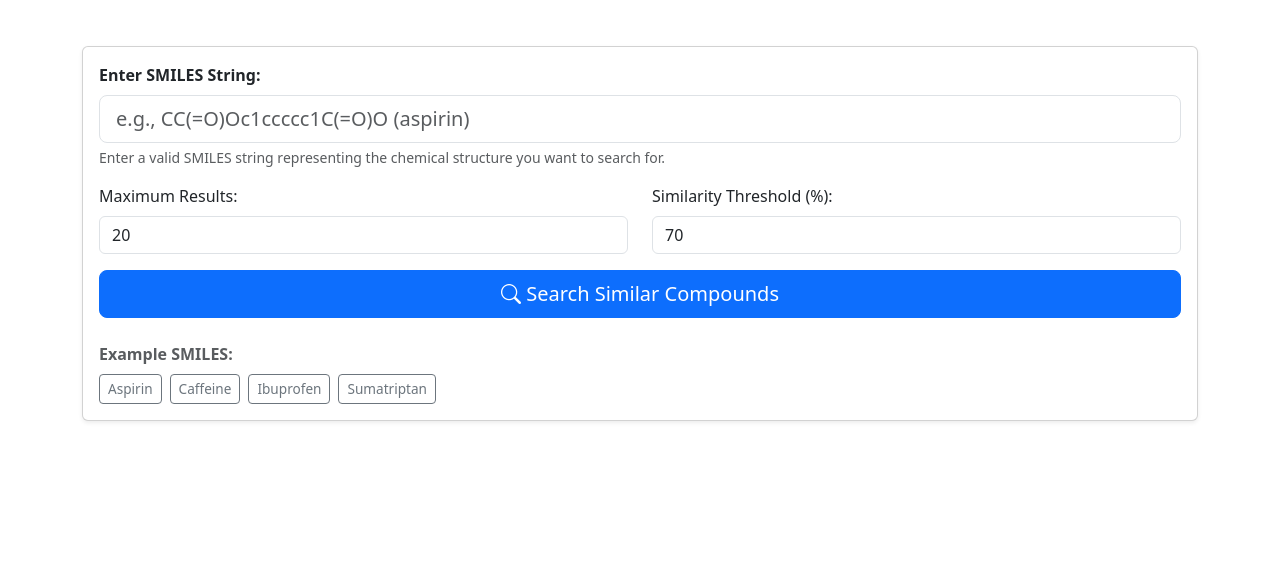
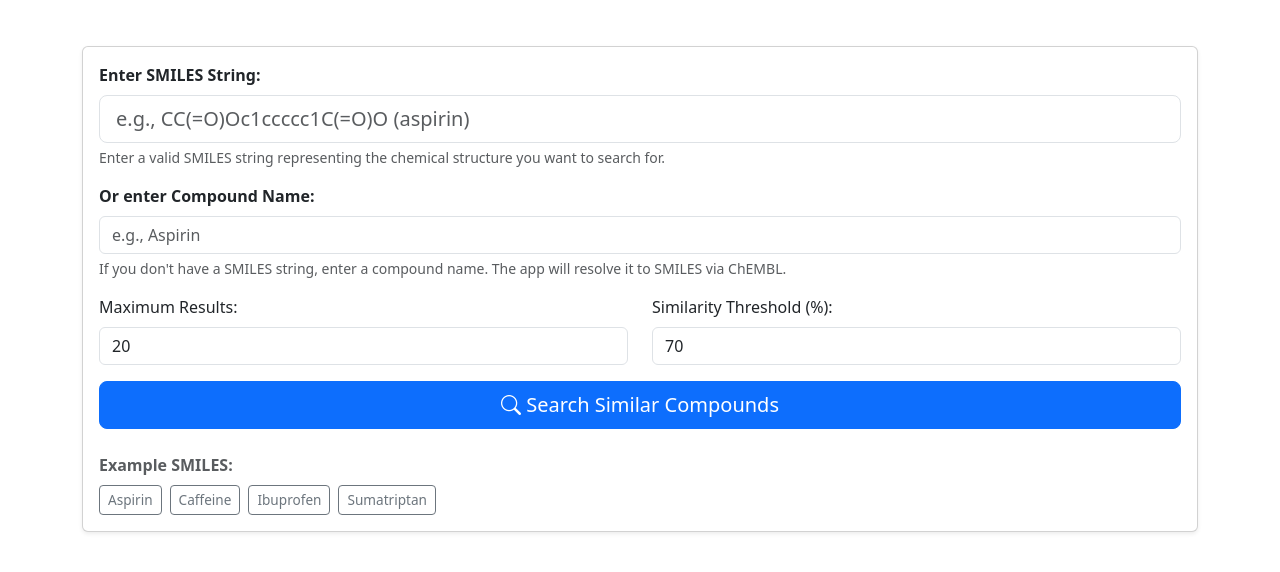
Before and after one commit to qrran/Schrodinger_Hackathon_2026, a Flask app: page / in a window 1280 px wide. Shown: the part 146-718 px from the top of the page. Run offline with Flask 3, Linux system fonts and the light colour scheme.

Commit message:
add new search bar for user to search by compound name

```diff
--- a/app.py
+++ b/app.py
@@ -1,5 +1,9 @@
 from flask import Flask, render_template, request, jsonify
-from chemistry import search_similar_compounds_chembl, validate_smiles
+from chemistry import (
+    search_similar_compounds_chembl,
+    validate_smiles,
+    get_smiles_from_name,
+)
 
 app = Flask(__name__)
 
@@ -38,12 +42,42 @@ def search_similar():
     try:
         data = request.get_json()
 
-        if not data or 'smiles' not in data:
-            return jsonify({"error": "Missing 'smiles' parameter"}), 400
+        if not data:
+            return jsonify({"error": "Missing request body"}), 400
 
-        query_smiles = data['smiles'].strip()
-        limit = data.get('limit', 20)
-        threshold = data.get('threshold', 70)
+        # Allow searching by SMILES or by compound name
+        query_smiles = None
+        query_name = None
+
+        smiles_in = data.get("smiles", "")
+        name_in = data.get("compound_name", "")
+
+        limit = data.get("limit", 20)
+        threshold = data.get("threshold", 70)
+
+        if smiles_in and smiles_in.strip():
+            query_smiles = smiles_in.strip()
+        elif name_in and name_in.strip():
+            query_name = name_in.strip()
+            # Resolve name to SMILES via ChEMBL
+            resolved = get_smiles_from_name(query_name)
+            if not resolved:
+                return (
+                    jsonify(
+                        {
+                            "error": "Invalid compound name. Please input a valid compound name."
+                        }
+                    ),
+                    400,
+                )
+            query_smiles = resolved
+        else:
+            return (
+                jsonify(
+                    {"error": "Please provide a SMILES string or a compound name."}
+                ),
+                400,
+            )
 
         # Validate SMILES
         if not validate_smiles(query_smiles):
@@ -51,20 +85,19 @@ def search_similar():
 
         # Search for similar compounds
         results = search_similar_compounds_chembl(
-            query_smiles,
-            similarity_threshold=threshold,
-            limit=limit
+            query_smiles, similarity_threshold=threshold, limit=limit
         )
 
         # Check for errors
-        if isinstance(results, dict) and 'error' in results:
+        if isinstance(results, dict) and "error" in results:
             return jsonify(results), 500
 
-        return jsonify({
-            "query_smiles": query_smiles,
-            "count": len(results),
-            "results": results
-        })
+        resp = {"query_smiles": query_smiles, "count": len(results), "results": results}
+
+        if query_name:
+            resp["query_name"] = query_name
+
+        return jsonify(resp)
 
     except Exception as e:
         return jsonify({"error": f"Server error: {str(e)}"}), 500
--- a/templates/my-template.html
+++ b/templates/my-template.html
@@ -1,8 +1,6 @@
 {% extends "base.html" %}
 
-{% block title %}
-Chemical Similarity Search - Stack the Future 2026
-{% endblock %}
+{% block title %}Chemical Similarity Search - Stack the Future 2026{% endblock %}
 
 {% block content %}
   <div class="my-5">
@@ -18,43 +16,43 @@ Chemical Similarity Search - Stack the Future 2026
       <div class="card-body">
         <form id="searchForm">
           <div class="mb-3">
-          <label for="smilesInput" class="form-label fw-bold">
-            Enter SMILES String:
-          </label>
-          <input
-            type="text"
+            <label for="smilesInput" class="form-label fw-bold">Enter SMILES String:</label>
+            <input type="text"
                    class="form-control form-control-lg"
                    id="smilesInput"
-            placeholder="e.g., CC(=O)Oc1ccccc1C(=O)O (aspirin)"
-            required
-          >
+                   placeholder="e.g., CC(=O)Oc1ccccc1C(=O)O (aspirin)">
+            <div class="form-text">Enter a valid SMILES string representing the chemical structure you want to search for.</div>
+          </div>
+
+          <div class="mb-3">
+            <label for="nameInput" class="form-label fw-bold">Or enter Compound Name:</label>
+            <input type="text"
+                   class="form-control"
+                   id="nameInput"
+                   placeholder="e.g., Aspirin">
             <div class="form-text">
-            Enter a valid SMILES string representing the chemical structure you want to search for.
+              If you don't have a SMILES string, enter a compound name. The app will resolve it to SMILES via ChEMBL.
             </div>
           </div>
 
           <div class="row mb-3">
             <div class="col-md-6">
               <label for="limitInput" class="form-label">Maximum Results:</label>
-            <input
-              type="number"
+              <input type="number"
                      class="form-control"
                      id="limitInput"
                      value="20"
                      min="1"
-              max="100"
-            >
+                     max="100">
             </div>
             <div class="col-md-6">
               <label for="thresholdInput" class="form-label">Similarity Threshold (%):</label>
-            <input
-              type="number"
+              <input type="number"
                      class="form-control"
                      id="thresholdInput"
                      value="70"
                      min="50"
-              max="100"
-            >
+                     max="100">
             </div>
           </div>
 
@@ -65,20 +63,18 @@ Chemical Similarity Search - Stack the Future 2026
 
         <!-- Example SMILES -->
         <div class="mt-4">
-        <p class="mb-2 text-muted"><strong>Example SMILES:</strong></p>
+          <p class="mb-2 text-muted">
+            <strong>Example SMILES:</strong>
+          </p>
           <div class="d-flex flex-wrap gap-2">
-          <button class="btn btn-sm btn-outline-secondary example-btn" data-smiles="CC(=O)Oc1ccccc1C(=O)O">
-            Aspirin
-          </button>
-          <button class="btn btn-sm btn-outline-secondary example-btn" data-smiles="CN1C=NC2=C1C(=O)N(C(=O)N2C)C">
-            Caffeine
-          </button>
-          <button class="btn btn-sm btn-outline-secondary example-btn" data-smiles="CC(C)Cc1ccc(cc1)C(C)C(=O)O">
-            Ibuprofen
-          </button>
-          <button class="btn btn-sm btn-outline-secondary example-btn" data-smiles="CN(C)CCc1c[nH]c2ccc(cc12)CS(=O)(=O)N">
-            Sumatriptan
-          </button>
+            <button class="btn btn-sm btn-outline-secondary example-btn"
+                    data-smiles="CC(=O)Oc1ccccc1C(=O)O">Aspirin</button>
+            <button class="btn btn-sm btn-outline-secondary example-btn"
+                    data-smiles="CN1C=NC2=C1C(=O)N(C(=O)N2C)C">Caffeine</button>
+            <button class="btn btn-sm btn-outline-secondary example-btn"
+                    data-smiles="CC(C)Cc1ccc(cc1)C(C)C(=O)O">Ibuprofen</button>
+            <button class="btn btn-sm btn-outline-secondary example-btn"
+                    data-smiles="CN(C)CCc1c[nH]c2ccc(cc12)CS(=O)(=O)N">Sumatriptan</button>
           </div>
         </div>
       </div>
@@ -86,14 +82,20 @@ Chemical Similarity Search - Stack the Future 2026
 
     <!-- Loading Spinner -->
     <div id="loadingSpinner" class="text-center my-5" style="display: none;">
-    <div class="spinner-border text-primary" role="status" style="width: 3rem; height: 3rem;">
+      <div class="spinner-border text-primary"
+           role="status"
+           style="width: 3rem;
+                  height: 3rem">
         <span class="visually-hidden">Loading...</span>
       </div>
       <p class="mt-3 text-muted">Searching ChEMBL database...</p>
     </div>
 
     <!-- Error Alert -->
-  <div id="errorAlert" class="alert alert-danger" role="alert" style="display: none;">
+    <div id="errorAlert"
+         class="alert alert-danger"
+         role="alert"
+         style="display: none">
       <i class="bi bi-exclamation-triangle-fill"></i>
       <span id="errorMessage"></span>
     </div>
@@ -226,11 +228,12 @@ Chemical Similarity Search - Stack the Future 2026
     e.preventDefault();
 
     const smiles = document.getElementById('smilesInput').value.trim();
+    const compoundName = (document.getElementById('nameInput') && document.getElementById('nameInput').value.trim()) || '';
     const limit = parseInt(document.getElementById('limitInput').value);
     const threshold = parseInt(document.getElementById('thresholdInput').value);
 
-    if (!smiles) {
-      showError('Please enter a SMILES string');
+    if (!smiles && !compoundName) {
+      showError('Please enter a SMILES string or a compound name');
       return;
     }
 
@@ -247,6 +250,7 @@ Chemical Similarity Search - Stack the Future 2026
         },
         body: JSON.stringify({
           smiles: smiles,
+          compound_name: compoundName,
           limit: limit,
           threshold: threshold
         })
@@ -271,7 +275,12 @@ Chemical Similarity Search - Stack the Future 2026
     const resultsBody = document.getElementById('resultsBody');
     resultsBody.innerHTML = '';
 
+    // Prefer showing the query name (and resolved SMILES) if the user searched by name
+    if (data.query_name) {
+      document.getElementById('querySmiles').textContent = `${data.query_name} (${data.query_smiles})`;
+    } else {
       document.getElementById('querySmiles').textContent = data.query_smiles;
+    }
     document.getElementById('resultCount').textContent = data.count;
 
     if (data.results.length === 0) {
@@ -295,9 +304,7 @@ Chemical Similarity Search - Stack the Future 2026
             ${compound.image ? `<img src="${compound.image}" class="molecule-image" alt="Structure">` : 'N/A'}
           </td>
           <td>
-            <a href="https://www.ebi.ac.uk/chembl/compound_report_card/${compound.chembl_id}/"
-               target="_blank"
-               class="text-decoration-none">
+            <a href="https://www.ebi.ac.uk/chembl/compound_report_card/${compound.chembl_id}/" target="_blank" class="text-decoration-none">
               ${compound.chembl_id} <i class="bi bi-box-arrow-up-right"></i>
             </a>
           </td>
@@ -309,9 +316,7 @@ Chemical Similarity Search - Stack the Future 2026
             </span>
           </td>
           <td class="text-center">
-            <button class="btn btn-sm btn-outline-primary"
-                    onclick="toggleDescriptors('${descriptorId}', this)"
-                    type="button">
+            <button class="btn btn-sm btn-outline-primary" onclick="toggleDescriptors('${descriptorId}', this)" type="button">
               <i class="bi bi-chevron-down"></i> Details
             </button>
           </td>
```
Also changed, not shown: chemistry.py (+52 -22 lines). Lines whose indentation alone changed are shown as unchanged.
